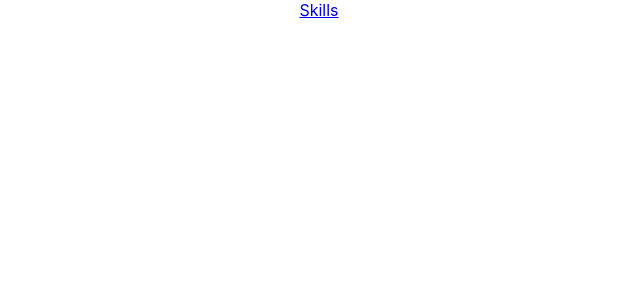
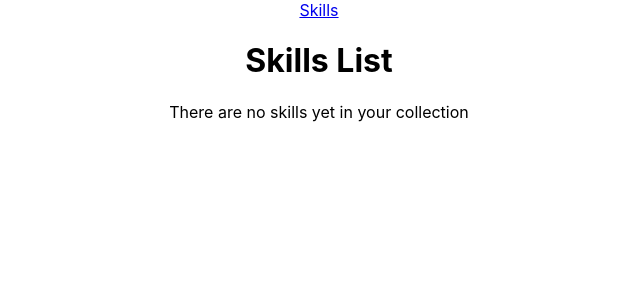
Before and after one commit to ajaykumar-bg/react-redux-crud, a React (Create React App) app: page /skills in a window 1280 px wide. Shown: the top 300 px of the page, without its empty margins (321-961 px from the left). Built offline with nearby package versions, Linux system fonts and the light colour scheme.

Commit message:
React Router v.4 and Index Page

```diff
--- a/src/components/Main.js
+++ b/src/components/Main.js
@@ -1,7 +1,7 @@
 import React, { Component } from 'react'
 import {Switch, Route} from 'react-router-dom'
 
-import Skills from './Skills'
+import SkillsPage from './SkillsPage'
 
 
 export class Main extends Component {
@@ -9,8 +9,8 @@ export class Main extends Component {
     return (
       <main>
         <Switch>
-            <Route exact path="/" component={Skills}/>
-            <Route exact path="/skills" component={Skills}/>
+            <Route exact path="/" component={SkillsPage}/>
+            <Route exact path="/skills" component={SkillsPage}/>
         </Switch>
 
       </main>
--- a/src/components/Skills.js
+++ /dev/null
@@ -1,13 +0,0 @@
-import React, { Component } from 'react'
-
-class Skills extends Component {
-  render() {
-    return (
-      <div>
-
-      </div>
-    )
-  }
-}
-
-export default Skills
--- /dev/null
+++ b/src/components/SkillsList.js
@@ -0,0 +1,26 @@
+import React from 'react'
+import PropTypes from 'prop-types';
+
+function SkillsList({skills}) {
+    const emptyMessage = (
+        <p>There are no skills yet in your collection</p>
+    );
+    const skillsList = (
+        <p>Skills List</p>
+    )
+  return (
+    <div>
+      {
+        skills.length === 0 ?
+        emptyMessage :
+        skillsList
+      }
+    </div>
+  )
+}
+
+SkillsList.propTypes = {
+    skills: PropTypes.array.isRequired
+}
+
+export default SkillsList
--- /dev/null
+++ b/src/components/SkillsPage.js
@@ -0,0 +1,28 @@
+import React, { Component } from 'react'
+import PropTypes from 'prop-types';
+import { connect } from 'react-redux'
+
+import SkillsList from './SkillsList'
+
+class SkillsPage extends Component {
+  render() {
+    return (
+      <div>
+        <h1>Skills List</h1>
+        <SkillsList skills= {this.props.skills}></SkillsList>
+      </div>
+    )
+  }
+}
+
+SkillsPage.propTypes = {
+    skills: PropTypes.array.isRequired
+}
+
+function mapStateToProps(state) {
+    return {
+        skills: state.skills
+    }
+}
+
+export default connect(mapStateToProps)(SkillsPage)
```
